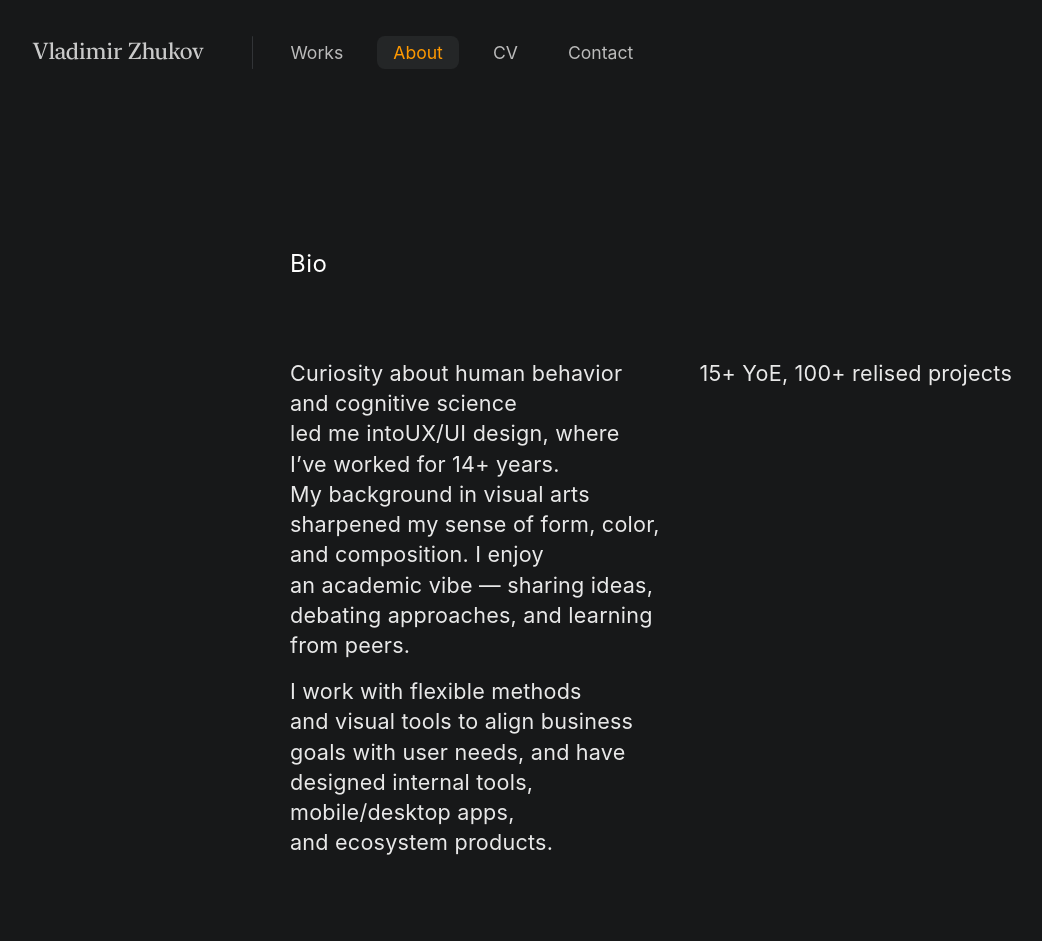
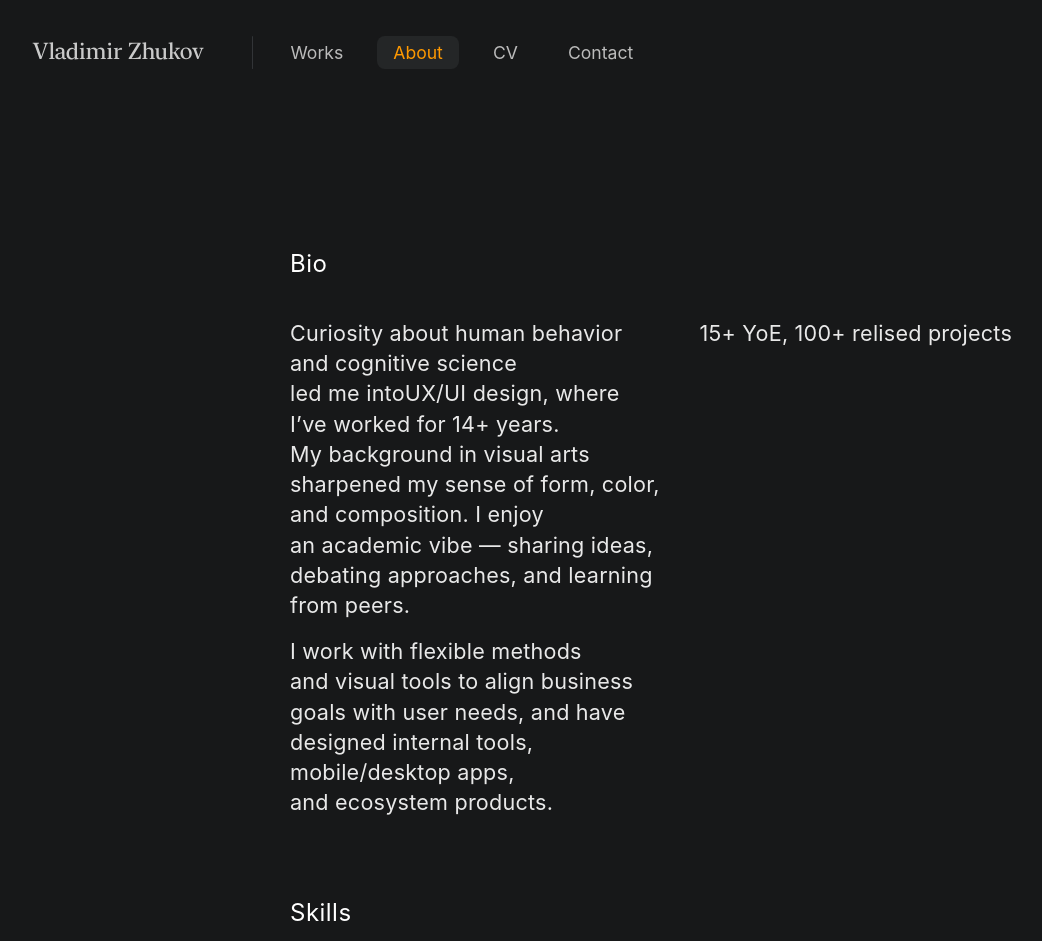
Before and after one commit to uxiscool/experience, a Jekyll site: the page built from about.md, in a window 1280 px wide. Shown: the top 941 px of the page, without its empty margins (3-1045 px from the left). Built offline with Jekyll 4.4.1, drawn with Linux system fonts in a browser that asks for light colours.

Commit message:
Add files via upload

```diff
--- a/css/main.css
+++ b/css/main.css
@@ -101,7 +101,7 @@ section {
 .subheading {
   margin: 0 0 1rem;
   font-size: clamp(1.3rem, 1.1rem + 1vw, 1.5rem);
-  margin-bottom: 5rem; /* или 24px отступ от подзаголовка до контента блока */
+  margin-bottom: 2.5rem; /* или 24px отступ от подзаголовка до контента блока */
   font-weight: 400;             /* полужирный */
   letter-spacing: 0.02em;       /* опционально, для воздуха */
 }
```
